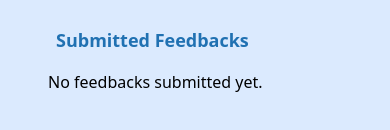
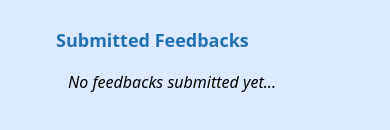
Before and after one commit to nahyan0077/feedback-form-canary.ai, a React (Vite) app: page / in a window 390 px wide. Shown: the part 1138-1268 px from the top of the page. Built offline with nearby package versions, Linux system fonts and the light colour scheme.

Commit message:
refact: styles of the right section

```diff
--- a/src/components/FeedbackForm.tsx
+++ b/src/components/FeedbackForm.tsx
@@ -74,8 +74,8 @@ export const FeedbackForm: React.FC<FeedbackFormProps> = ({ handleAddFeedback })
       >
         {({ values }) => (
           <Form>
-            <div className="grid grid-cols-1 md:grid-cols-2 gap-6">
-              <InputFields type="text" placeholder="John Doe" label="Name" name="name" />
+            <div className={`grid grid-cols-1 md:grid-cols-2 gap-6 ${values}`}  >
+              <InputFields type="text" placeholder="John Doe" label="Name" name="name"  />
               <InputFields type="tel" placeholder="+91 00000 00000" label="Contact Number" name="phone" />
               <InputFields type="email" placeholder="xyz123@gmail.com" label="Email Address" name="email" />
             </div>
--- a/src/components/SubmittedFeedbacks.tsx
+++ b/src/components/SubmittedFeedbacks.tsx
@@ -55,10 +55,13 @@ export const SubmittedFeedbacks: React.FC<SubmittedFeedbacksProps> = ({ feedback
 
       <div className="space-y-4">
         {selectedFeedbacks.length === 0 ? (
-          <p>No feedbacks submitted yet.</p>
+          <div className='px-5 italic' >
+            <p>No feedbacks submitted yet...</p>
+
+          </div>
         ) : (
           selectedFeedbacks.map((feedback, index) => (
-            <div key={index} className="bg-white p-4 rounded-lg shadow-md flex justify-between items-center">
+            <div key={index} className="bg-white p-4 rounded-lg shadow-md flex justify-between items-center hover:scale-105 transition ease-in-out">
               <div>
                 <h3 className="text-lg font-semibold text-custom-blue">
                   {feedback.comment}
@@ -67,7 +70,7 @@ export const SubmittedFeedbacks: React.FC<SubmittedFeedbacksProps> = ({ feedback
               </div>
               <div className='flex flex-col items-center'>
                 <img src={getReactionImage(feedback.reaction)[0]} alt="reaction" className="h-10 w-10" />
-                <h2 className='font-bold text-custom-green text-center'>{getReactionImage(feedback.reaction)[1]}</h2>
+                <h2 className='font-bold text-green-600 text-center'>{getReactionImage(feedback.reaction)[1]}</h2>
               </div>
             </div>
           ))
--- a/src/utils/FormValidation.ts
+++ b/src/utils/FormValidation.ts
@@ -20,7 +20,7 @@ export const FormValidation = Yup.object({
 
   comment: Yup.string()
     .trim()
-    .required('Please provide your feedback')
+    .required('Please provide your comment')
     .min(10, 'Comment must be at least 10 characters')
     .max(300, 'Comment cannot exceed 300 characters'),
 });
```
